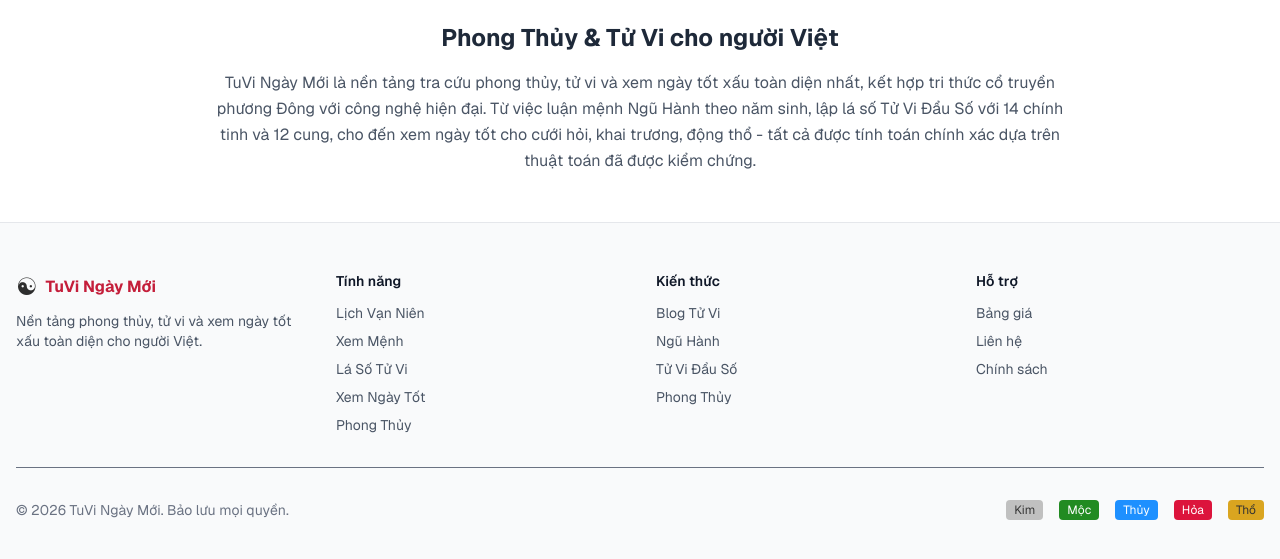
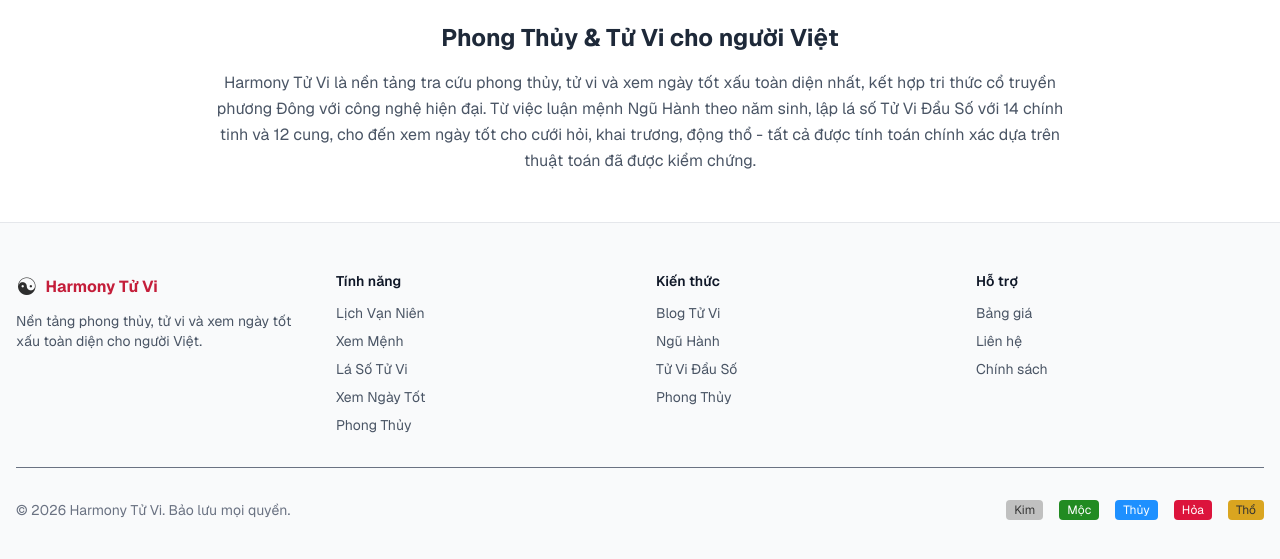
Before and after one commit to vutera-net/tuvi, a Next.js app: page / in a window 1280 px wide. Shown: the part 1467-2026 px from the top of the page. Built offline with nearby package versions, Linux system fonts and the light colour scheme; no server answers.

Commit message:
doi ten sang harmony tu vi

```diff
--- a/src/app/layout.tsx
+++ b/src/app/layout.tsx
@@ -23,17 +23,17 @@
 
 export const metadata: Metadata = {
   title: {
-    default: 'TuVi Ngày Mới - Phong Thủy, Tử Vi & Xem Ngày',
-    template: '%s | TuVi Ngày Mới',
+    default: 'Harmony Tử Vi - Phong Thủy, Tử Vi & Xem Ngày',
+    template: '%s | Harmony Tử Vi',
   },
   description:
     'Nền tảng phong thủy, tử vi và xem ngày tốt xấu toàn diện nhất cho người Việt. Luận mệnh Ngũ Hành, lá số Tử Vi, chọn ngày đẹp, phong thủy nhà ở.',
   keywords: ['phong thủy', 'tử vi', 'xem ngày tốt xấu', 'lịch vạn niên', 'luận mệnh', 'ngũ hành'],
-  authors: [{ name: 'TuVi Ngày Mới' }],
+  authors: [{ name: 'Harmony Tử Vi' }],
   openGraph: {
     type: 'website',
     locale: 'vi_VN',
-    siteName: 'TuVi Ngày Mới',
+    siteName: 'Harmony Tử Vi',
   },
 }
 
--- a/src/app/page.tsx
+++ b/src/app/page.tsx
@@ -196,7 +196,7 @@
             Phong Thủy & Tử Vi cho người Việt
           </h2>
           <p className="text-gray-600 leading-relaxed">
-            TuVi Ngày Mới là nền tảng tra cứu phong thủy, tử vi và xem ngày tốt xấu toàn diện nhất,
+            Harmony Tử Vi là nền tảng tra cứu phong thủy, tử vi và xem ngày tốt xấu toàn diện nhất,
             kết hợp tri thức cổ truyền phương Đông với công nghệ hiện đại. Từ việc luận mệnh Ngũ Hành
             theo năm sinh, lập lá số Tử Vi Đẩu Số với 14 chính tinh và 12 cung, cho đến xem ngày tốt
             cho cưới hỏi, khai trương, động thổ - tất cả được tính toán chính xác dựa trên thuật toán
--- a/src/app/robots.ts
+++ b/src/app/robots.ts
@@ -1,6 +1,6 @@
 import type { MetadataRoute } from 'next'
 
-const BASE_URL = process.env.NEXT_PUBLIC_APP_URL ?? 'https://tuvingaymoi.vn'
+const BASE_URL = process.env.NEXT_PUBLIC_APP_URL ?? 'https://tuvi.vutera.net'
 
 export default function robots(): MetadataRoute.Robots {
   return {
--- a/src/app/sitemap.ts
+++ b/src/app/sitemap.ts
@@ -1,7 +1,7 @@
 import type { MetadataRoute } from 'next'
 import { getAllPostsMeta } from '@/lib/blog'
 
-const BASE_URL = process.env.NEXT_PUBLIC_APP_URL ?? 'https://tuvingaymoi.vn'
+const BASE_URL = process.env.NEXT_PUBLIC_APP_URL ?? 'https://tuvi.vutera.net'
 
 export default function sitemap(): MetadataRoute.Sitemap {
   const today = new Date()
--- a/src/components/layout/SiteFooter.tsx
+++ b/src/components/layout/SiteFooter.tsx
@@ -10,7 +10,7 @@
             <div className="flex items-center gap-2">
               <span className="text-2xl">☯</span>
               <span className="font-bold" style={{ color: 'var(--color-primary)' }}>
-                TuVi Ngày Mới
+                Harmony Tử Vi
               </span>
             </div>
             <p className="mt-2 text-sm text-gray-600">
@@ -53,7 +53,7 @@
         </div>
 
         <div className="mt-8 flex flex-col items-center justify-between border-t pt-8 text-sm text-gray-500 md:flex-row">
-          <p>© {new Date().getFullYear()} TuVi Ngày Mới. Bảo lưu mọi quyền.</p>
+          <p>© {new Date().getFullYear()} Harmony Tử Vi. Bảo lưu mọi quyền.</p>
           <div className="mt-4 flex gap-4 md:mt-0">
             <span className="element-kim rounded px-2 py-0.5 text-xs">Kim</span>
             <span className="element-moc rounded px-2 py-0.5 text-xs">Mộc</span>
--- a/src/components/layout/SiteHeader.tsx
+++ b/src/components/layout/SiteHeader.tsx
@@ -26,7 +26,7 @@
             <span className="text-2xl">☯</span>
             <div>
               <div className="text-lg font-bold" style={{ color: 'var(--color-primary)' }}>
-                TuVi Ngày Mới
+                Harmony Tử Vi
               </div>
               <div className="text-xs text-gray-500">Luận mệnh - Chọn ngày - An tâm</div>
             </div>
```
